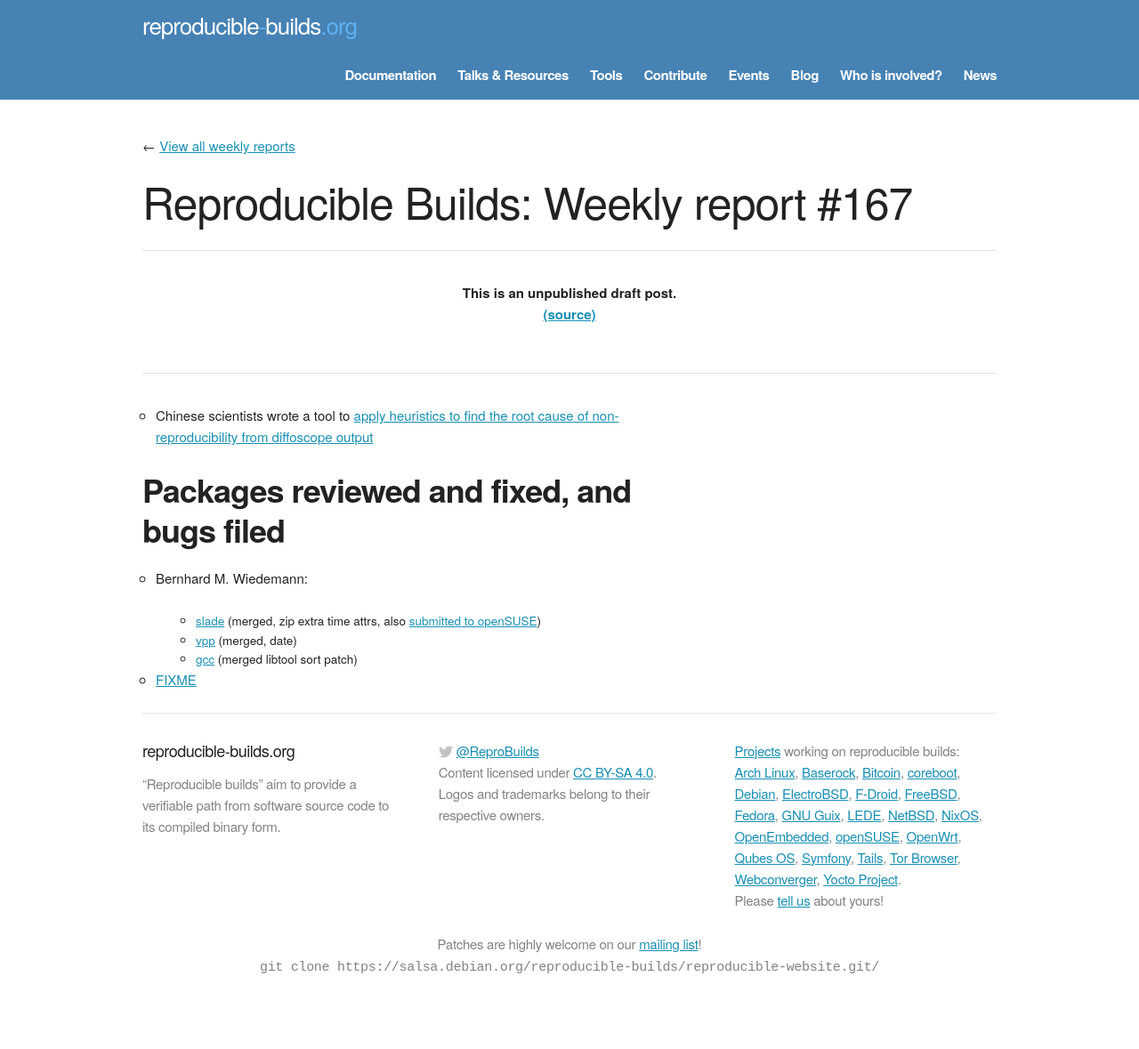
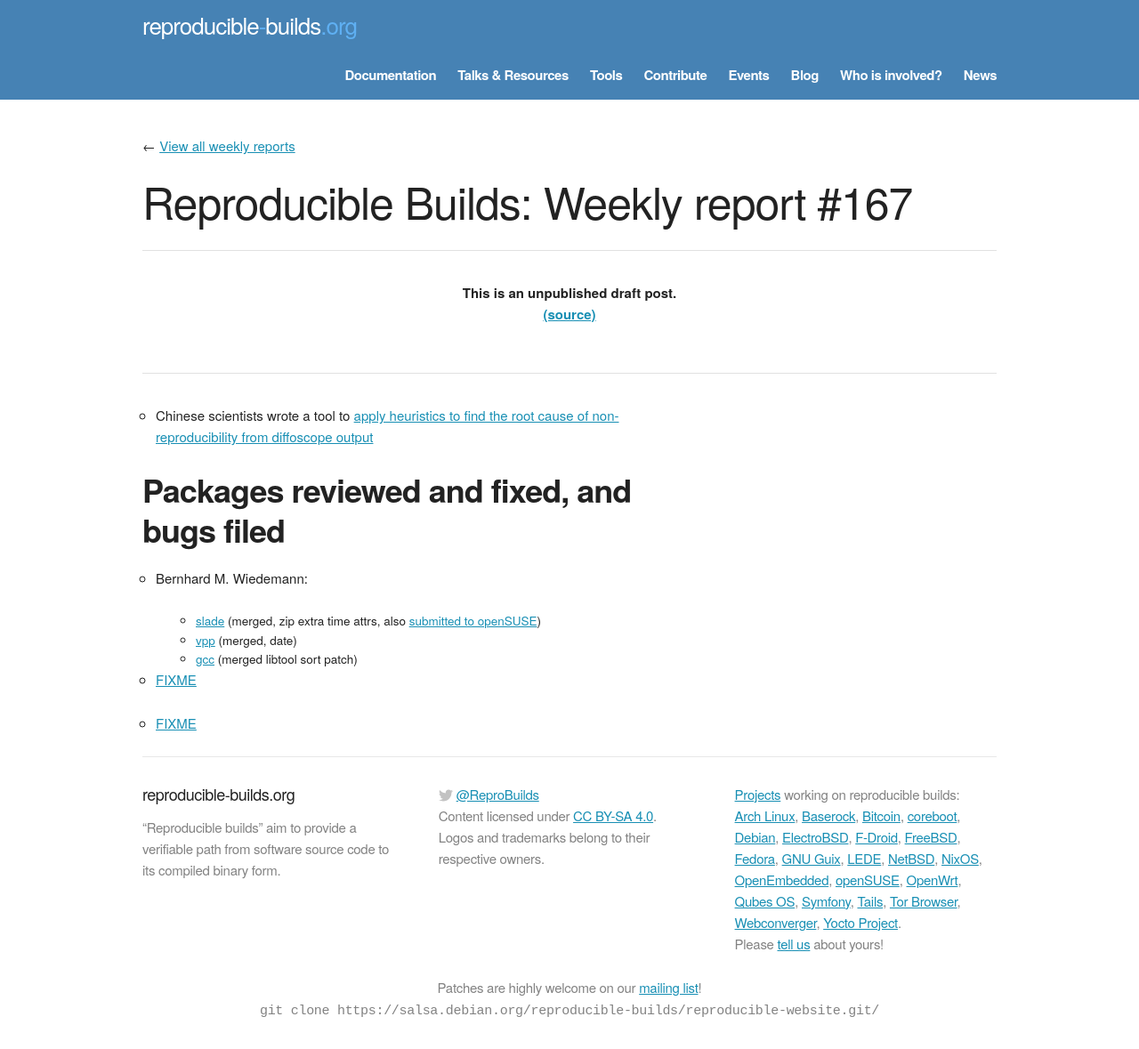
Before and after one commit to prototypefund/reproducible-website, a Jekyll site: the page built from _blog/posts/167.md, in a window 1280 px wide. Shown: the whole page at 89% size. Built offline with Jekyll 4.4.1, drawn with Linux system fonts in a browser that asks for light colours; some web fonts are replaced; before the commit the page ends 1130 px from its top, so only the background shows below that.

Commit message:
167 += https://lists.reproducible-builds.org/pipermail/rb-general/2018-July/001071.html

```diff
--- a/_blog/posts/167.md
+++ b/_blog/posts/167.md
@@ -15,3 +15,5 @@ Packages reviewed and fixed, and bugs filed
     * [gcc](https://github.com/gcc-mirror/gcc/commit/494c17dc2bf45b8155fb9a14178ab48f01bc12a8) (merged libtool sort patch)
 
 * [FIXME](https://github.com/coreinfrastructure/best-practices-badge/blob/master/doc/other.md\#build_reproducible)
+
+* [FIXME](https://lists.reproducible-builds.org/pipermail/rb-general/2018-July/001071.html)
```
